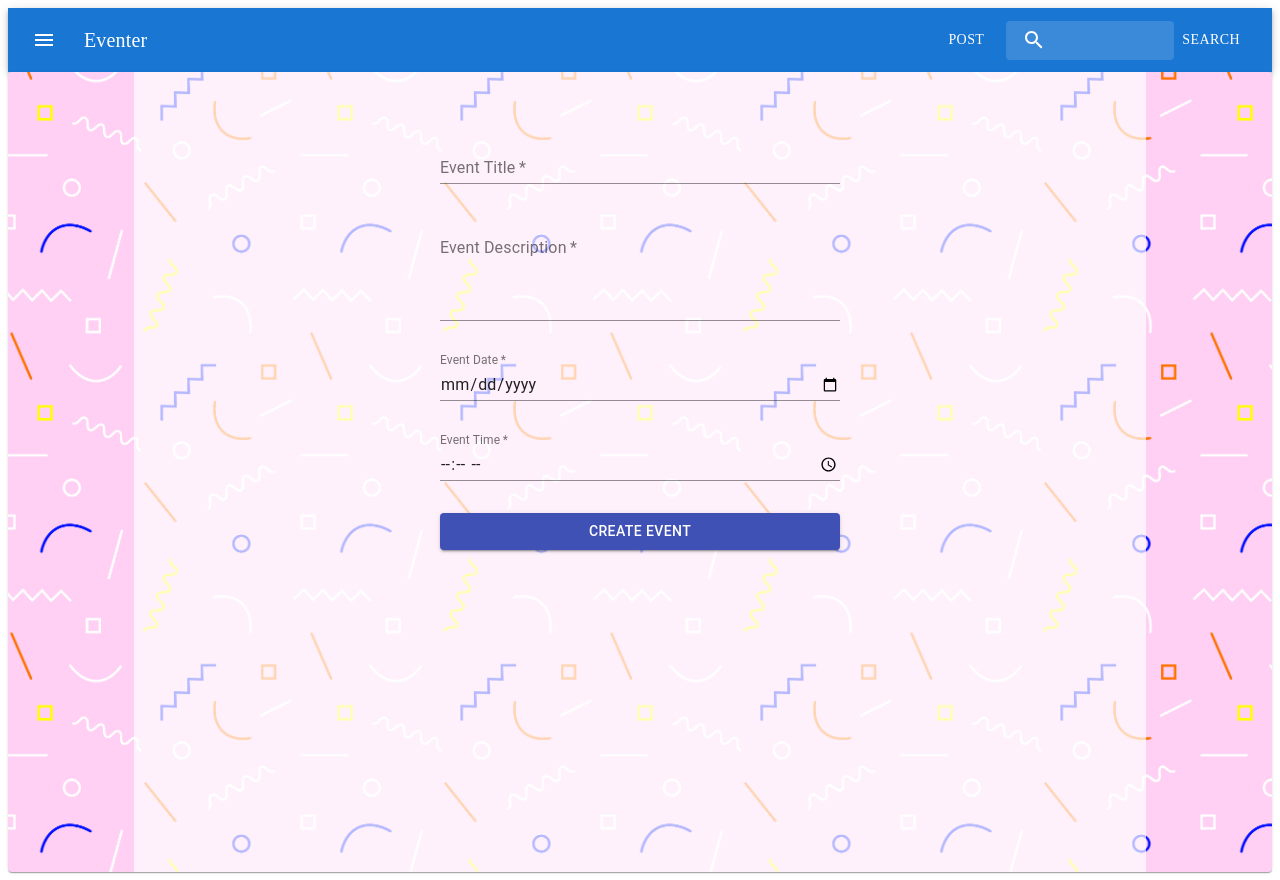
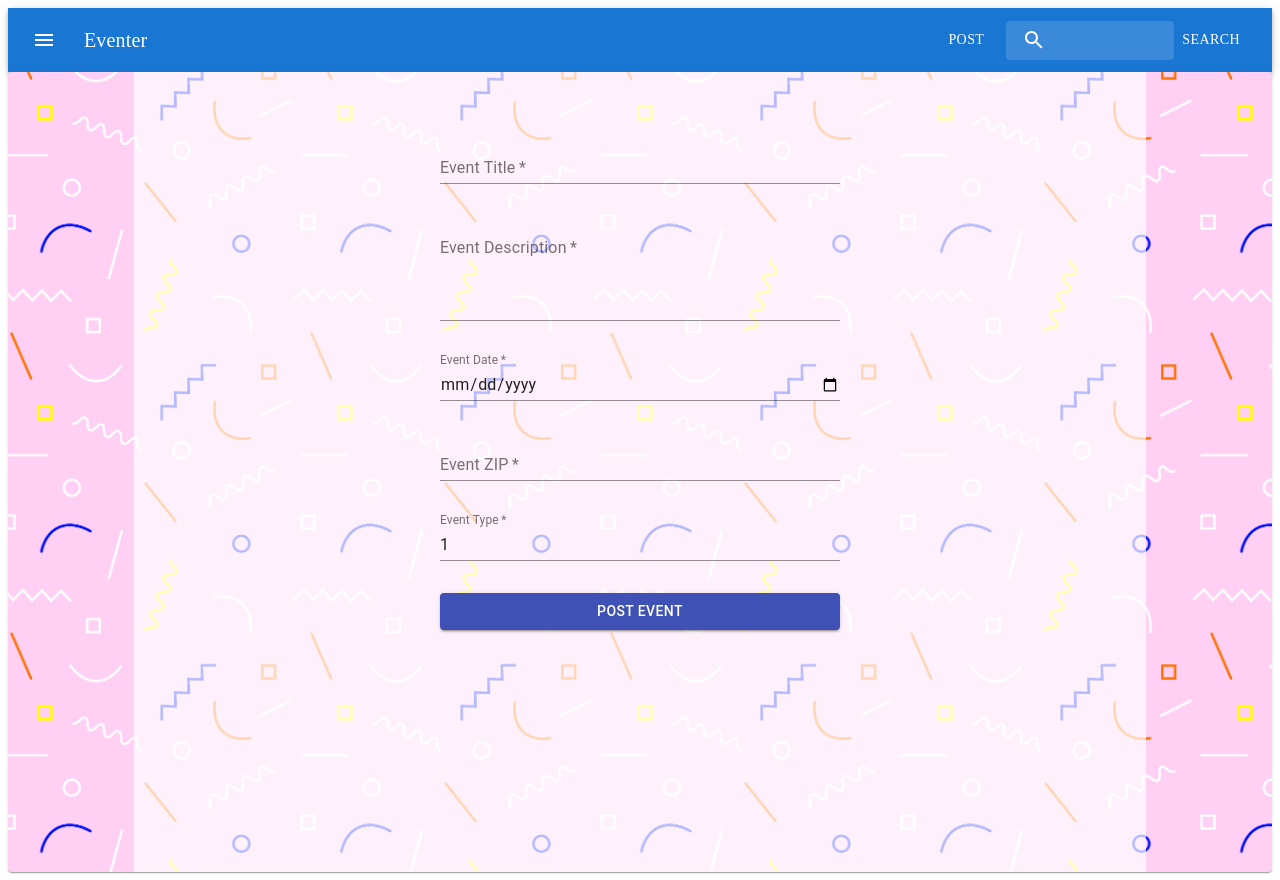
Before and after one commit to konstantintzt/eventer, a React (Create React App) app in the folder client/: page /event-post in a window 1280 px wide. Built offline with nearby package versions, Linux system fonts and the light colour scheme.

Commit message:
Updated Event's to follow schema per documentation; also add pattern validation for ZIP code format

```diff
--- a/client/src/EventPostPage.js
+++ b/client/src/EventPostPage.js
@@ -3,17 +3,37 @@ import { TextField, Button } from '@material-ui/core';
 import Grid from '@mui/material/Grid';
 import Paper from '@mui/material/Paper';
 import { alpha } from '@material-ui/core/styles/colorManipulator';
-import { useParams } from 'react-router-dom';
-
 import katerina_stepanenko from './images/katerina_stepanenko.jpg';
 
+const styles = {
+  paperContainer: {
+    backgroundImage: `url(${katerina_stepanenko})`,
+    backgroundRepeat: 'repeat',
+    backgroundSize: '300px',
+    width: '100%',
+    height: '100vh',
+  },
+  gridContainer: {
+    backgroundColor: alpha('#FFFFFF', 0.7),
+    width: '80%',
+    height: '100vh',
+    margin: 'auto',
+    borderRadius: '0px',
+  },
+  darkenBackground: {
+    width: '100%',
+    height: '100vh',
+    backgroundColor: alpha('#000000', 0),
+  },
+};
+
 const EventPostPage = () => {
-  const { eventId } = useParams();
   const [eventData, setEventData] = useState({
     title: '',
     description: '',
     date: '',
-    time: '',
+    zip: '',
+    type: 1,
   });
 
   const handleInputChange = (e) => {
@@ -25,15 +45,8 @@ const EventPostPage = () => {
 
   const handleSubmit = (e) => {
     e.preventDefault();
-    //perform form submission logic like sending data to backend or updating in a database
-    console.log(`Updating event with ID: ${eventId}`, eventData);
-    // reset the form fields after submission
-    setEventData({
-      title: '',
-      description: '',
-      date: '',
-      time: '',
-    });
+    // Perform form submission logic like send data to backend or store in a database
+    console.log(eventData);
   };
 
   return (
@@ -102,21 +115,30 @@ const EventPostPage = () => {
                 />
                 <TextField
                   style={{ marginBottom: '2rem' }}
-                  label="Event Time"
-                  type="time"
-                  name="time"
-                  value={eventData.time}
+                  label="Event ZIP"
+                  name="zip"
+                  value={eventData.zip}
                   onChange={handleInputChange}
                   required
-                  InputLabelProps={{
-                    shrink: true,
+                  inputProps={{
+                    pattern: '\\d{5}',
                   }}
+                />
+                <TextField
+                  style={{ marginBottom: '2rem' }}
+                  label="Event Type"
+                  type="number"
+                  name="type"
+                  value={eventData.type}
+                  onChange={handleInputChange}
+                  required
                   inputProps={{
-                    step: 300, // 5 minutes
+                    min: 1,
+                    max: 5,
                   }}
                 />
                 <Button variant="contained" color="primary" type="submit">
-                  Create Event
+                  Post Event
                 </Button>
               </form>
             </Grid>
```
